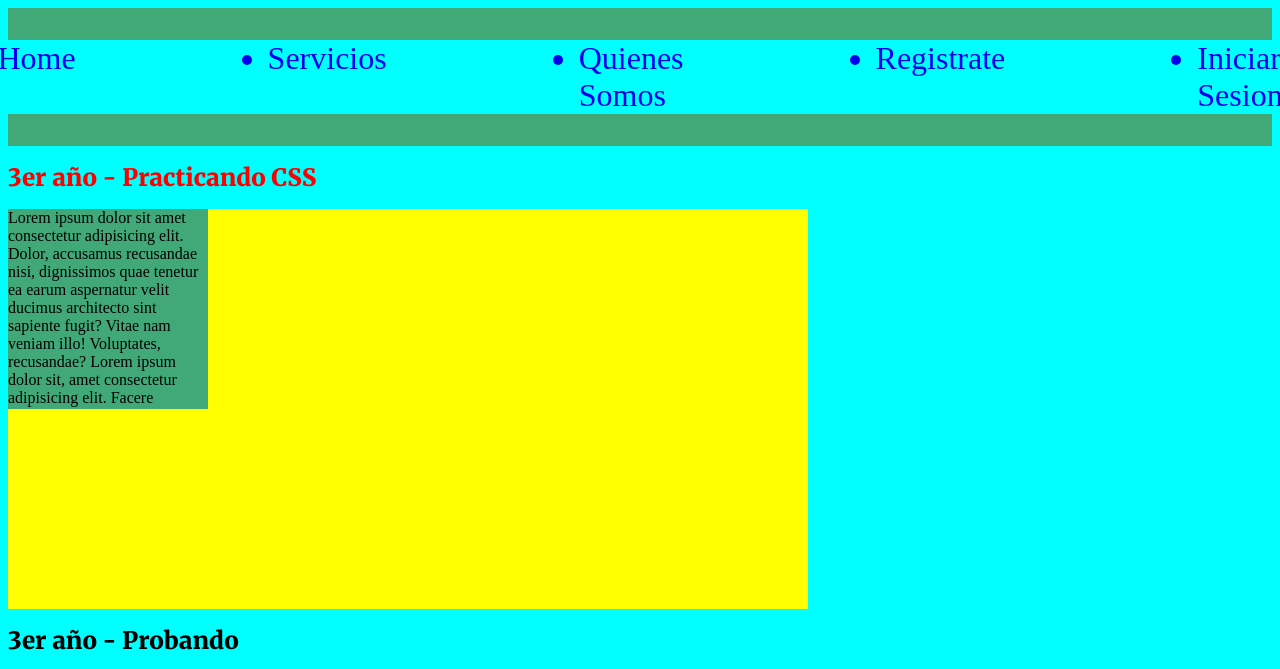
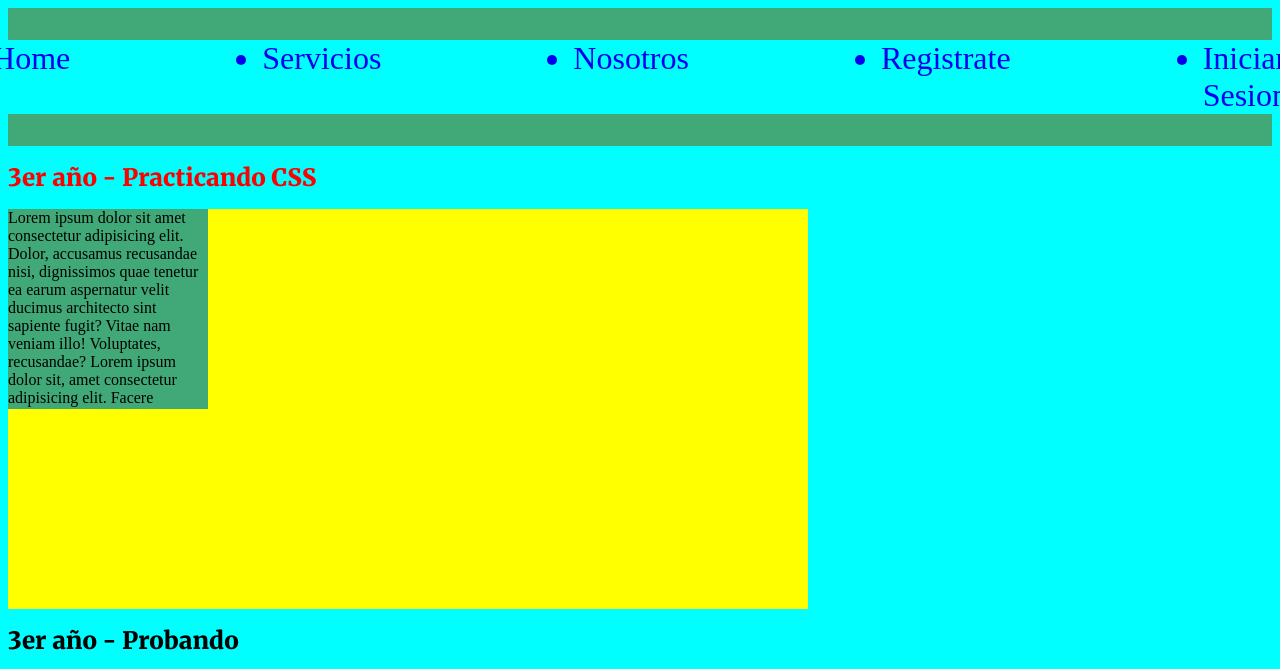
Before and after one commit to lromina/prueba_practica_git, a plain HTML site: page index.html in a window 1280 px wide. Shown: the top 669 px of the page. Drawn offline with Linux system fonts and the light colour scheme; a web font is replaced by a local one.

Commit message:
modifique el navbar1

```diff
--- a/index.html
+++ b/index.html
@@ -20,7 +20,7 @@
             <ul>
                 <a href="index.html"><li>Home</li></a>
                 <a href="servicios.html"><li>Servicios</li></a>
-                <a href="quienes_somos.html"><li>Quienes Somos</li></a>
+                <a href="quienes_somos.html"><li>Nosotros</li></a>
                 <a href="registro.html"><li>Registrate</li></a>
                 <a href="registro.html"><li>Iniciar Sesion</li></a>
             </ul>
```
